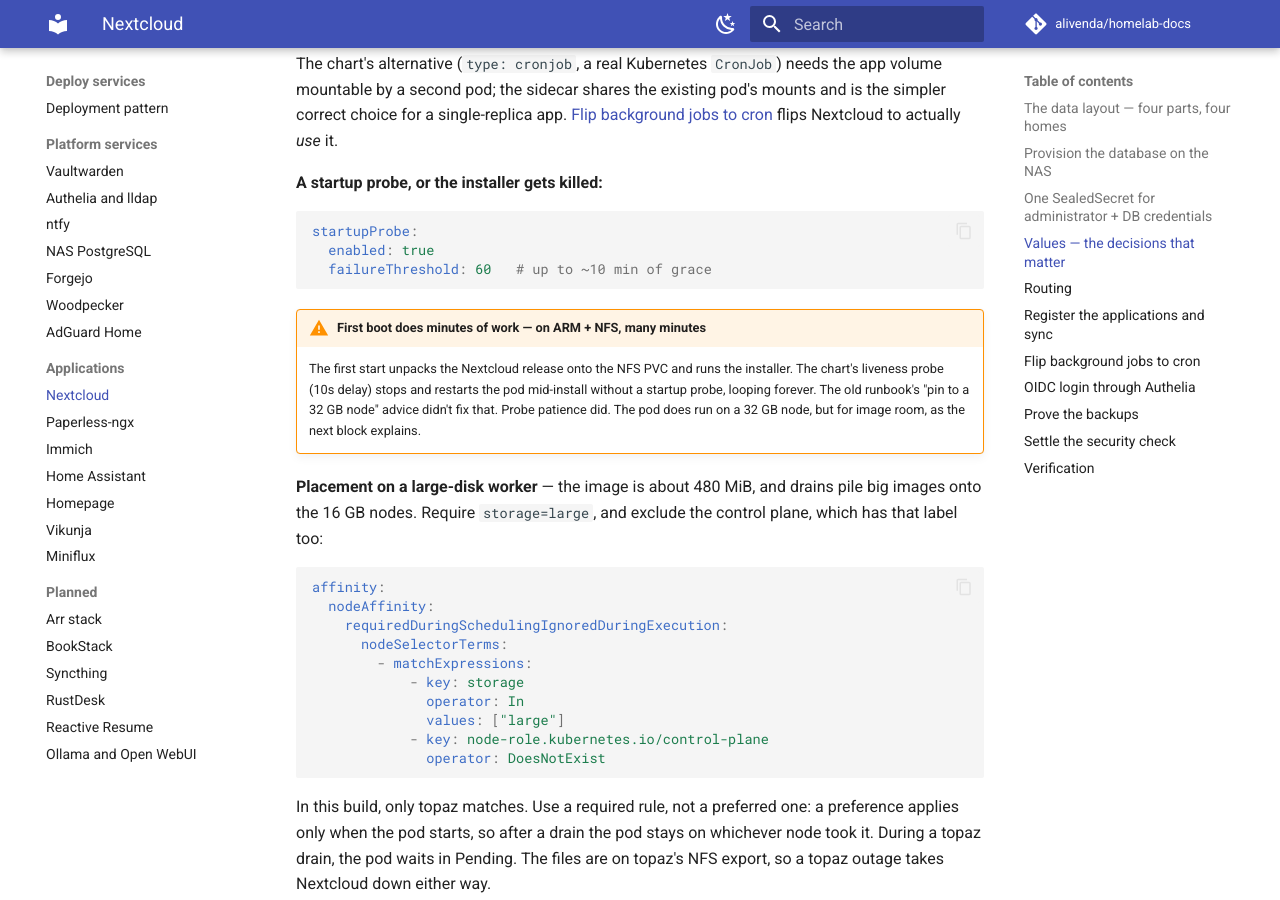
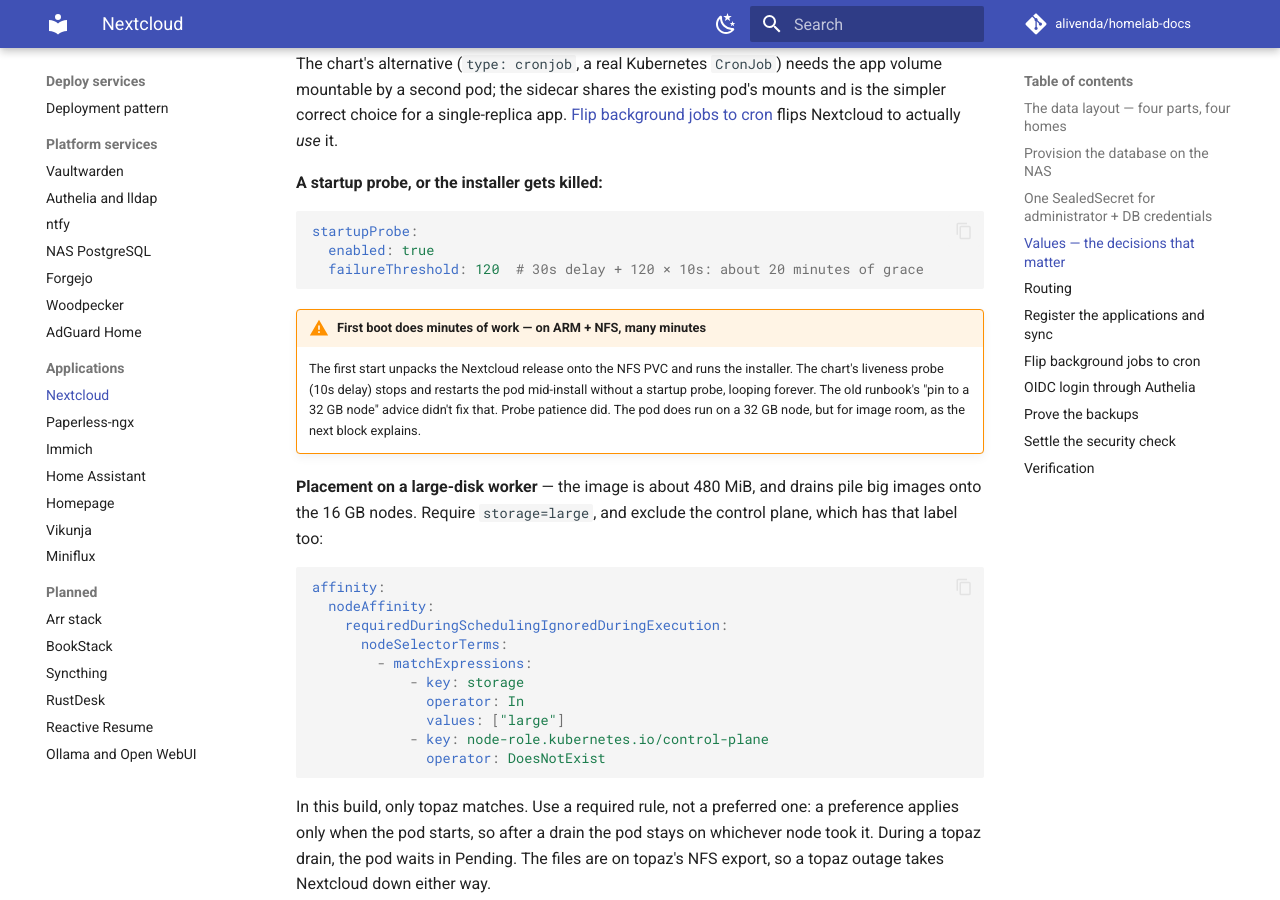
Before and after one commit to alivenda/homelab-docs, an MkDocs documentation site: the page built from docs/deploy/nextcloud.md, in a window 1280 px wide and 900 px high, scrolled down 3058 px. Built offline with MkDocs 1.6.1 and Material for MkDocs 9.7.7, drawn with Linux system fonts in a browser that asks for light colours; comment, search, counter and statistics services are not loaded.

Commit message:
docs: match the Nextcloud startup probe to the deployed value
homelab-manifests raised failureThreshold from 60 to 120 after the
33-to-34 upgrade outlasted the 60-try budget. The runbook still showed
60.

````diff
--- a/docs/deploy/nextcloud.md
+++ b/docs/deploy/nextcloud.md
@@ -136,7 +136,7 @@ actually *use* it.
 ```yaml
 startupProbe:
   enabled: true
-  failureThreshold: 60   # up to ~10 min of grace
+  failureThreshold: 120  # 30s delay + 120 × 10s: about 20 minutes of grace
 ```
 
 !!! warning "First boot does minutes of work — on ARM + NFS, many minutes"
````
